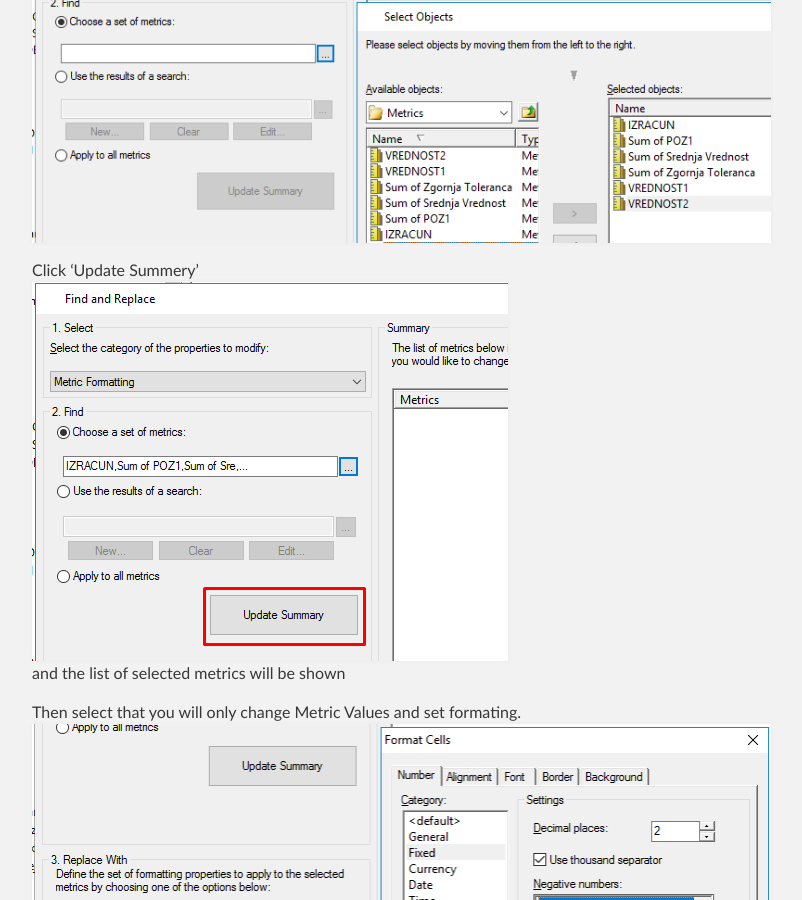
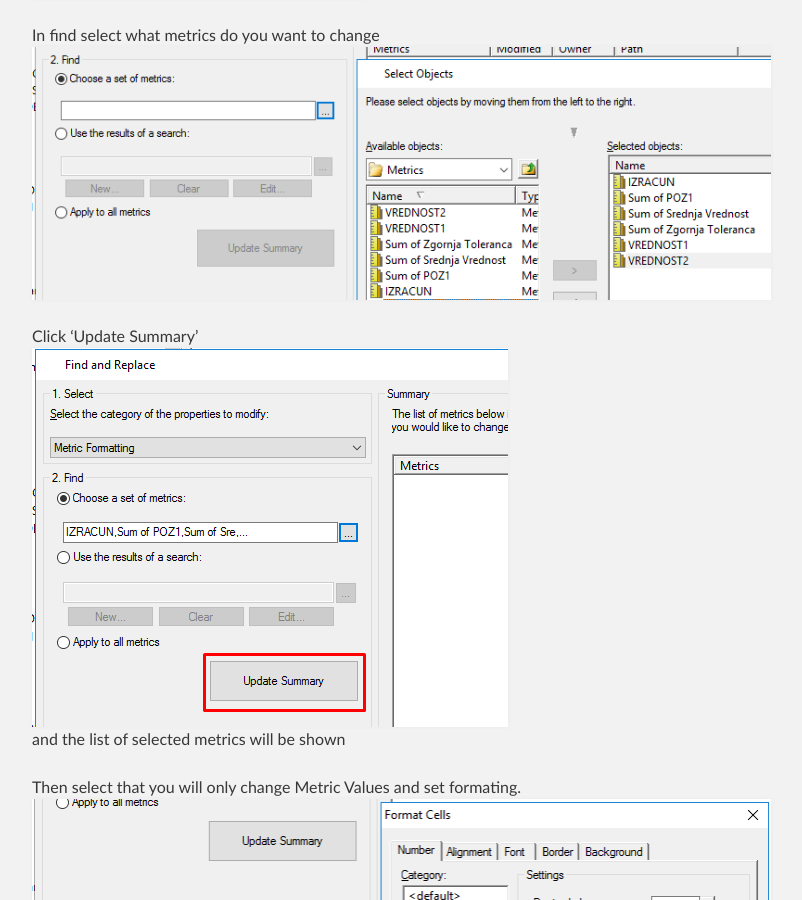
Before and after one commit to kl82slo/kl82slo.github.io, a Jekyll site: the page built from _posts/2024-02-14-0017 MicroStrategy Format multiple metrics.md, in a window 1280 px wide and 900 px high, scrolled down 1391 px. Shown: the whole window, without its empty margins (288-1090 px from the left). Built offline with Jekyll 4.4.1, drawn with Linux system fonts in a browser that asks for light colours.

Commit message:
Update 2024-02-14-0017 MicroStrategy Format multiple metrics.md

```diff
--- a/_posts/2024-02-14-0017 MicroStrategy Format multiple metrics.md
+++ b/_posts/2024-02-14-0017 MicroStrategy Format multiple metrics.md
@@ -10,26 +10,25 @@
 
 ### INTRO
 Sometimes you need to format multiple metrics and you don't want to do it one at the time
-
+<br />
 ### How to use 'Find and Replace' tool<br />
-
+<br />
 Go to 'Tools' and then 'Find and Replace'<br />
 ![Partition Table](/img/20240214_0017/FindAndReplace.png)<br />
-
+<br />
 
 Change category to 'Metric Formating'<br />
 ![Metric formating](/img/20240214_0017/MetricFormating.png)<br />
-
+<br />
 In find select what metrics do you want to change<br />
 ![Metric Select](/img/20240214_0017/MetricSelect.png)<br />
-
-Click 'Update Summery'<br />
+<br />
+Click 'Update Summary'<br />
 ![Update Summary](/img/20240214_0017/UpdateSummary.png)<br />
 and the list of selected metrics will be shown<br />
-
+<br />
 Then select that you will only change Metric Values and set formating.<br />
 ![Metric Format Fixed](/img/20240214_0017/MetricFormatFixed.png)<br />
-
-
+<br />
 And finaly click 'Replace'<br />
 ![Metric Final](/img/20240214_0017/MetricFinal.png)<br />
```
